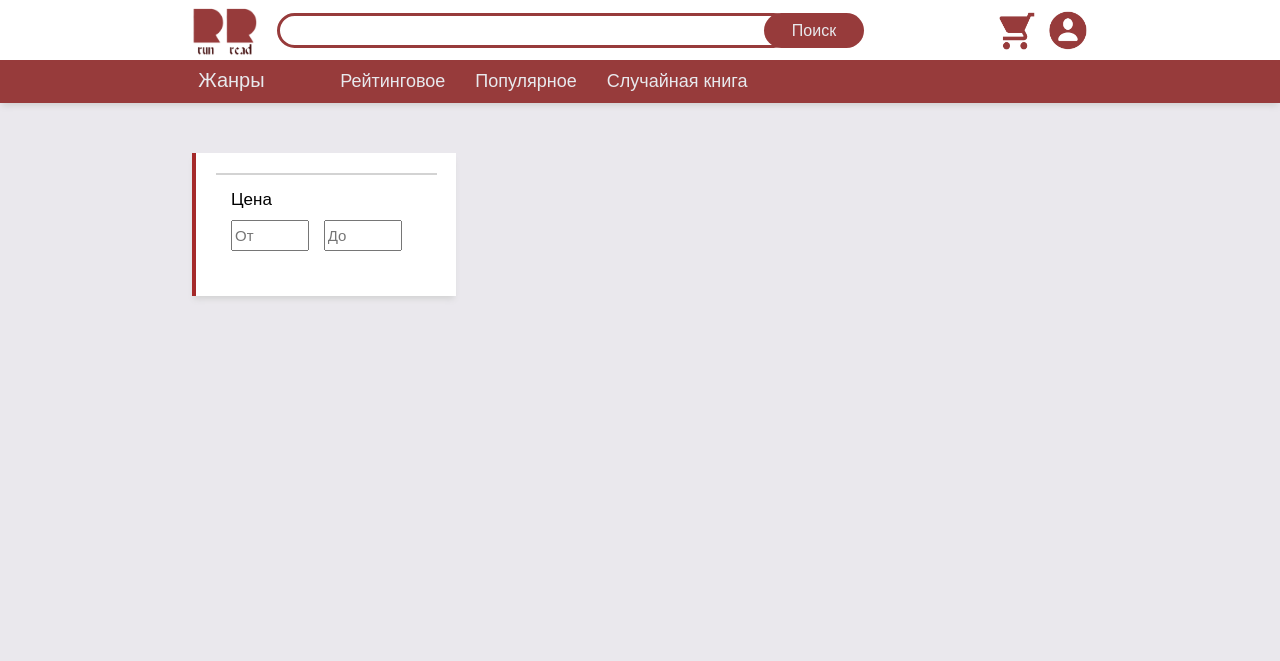
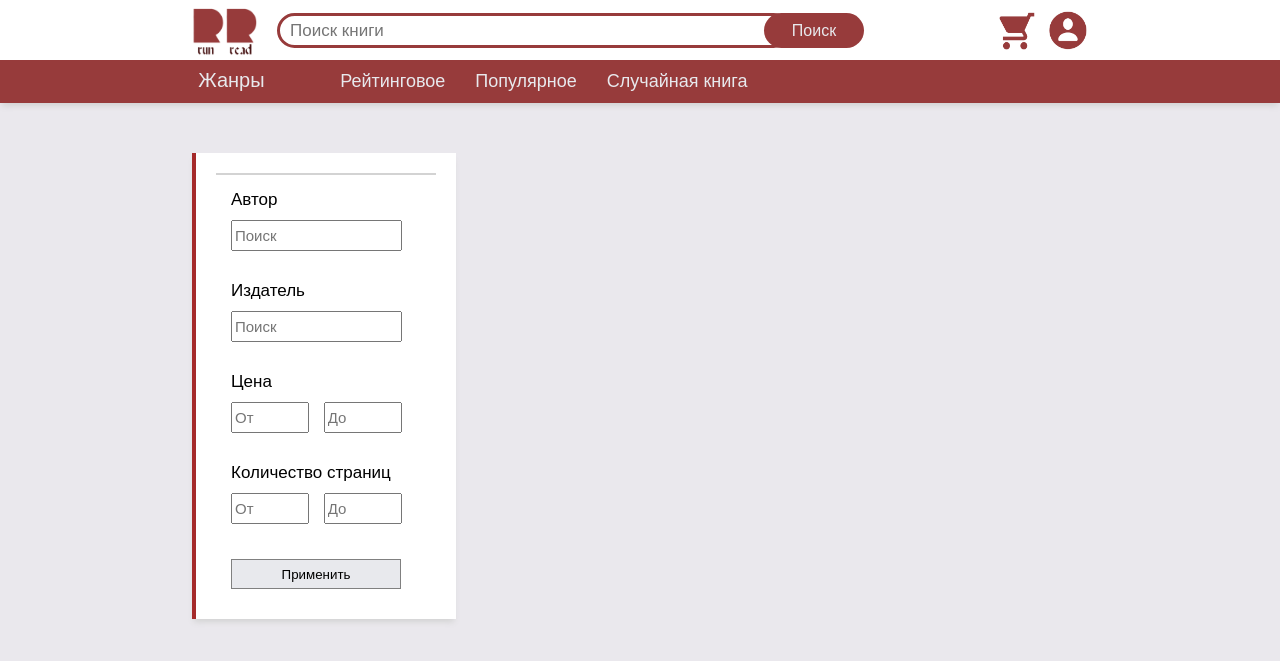
Before and after one commit to stolstule/bookstore, a Django app: template store/templates/store/genre_page.html in a window 1280 px wide. Shown: the top 661 px of the page. Run offline with Django 3.2, Linux system fonts and the light colour scheme; the template is opened without the code that fills it, so the values that code supplies are empty.

Commit message:
commit 26.03.23

```diff
--- a/store/models.py
+++ b/store/models.py
@@ -24,6 +24,7 @@ class Category(models.Model):
 
     def get_url(self):
         return reverse('genre_page', args=[self.slug])
+
 
 class Book(models.Model):
     title = models.CharField(max_length=200, db_index=True)
--- a/store/static/store/genre_list.css
+++ b/store/static/store/genre_list.css
@@ -87,12 +87,56 @@ h1 {
     float: left;
     width: 206px;
     padding: 15px 0px 15px 15px;
-    border-top: 2px solid lightgray;
 }
 
 .price_filter_block input {
     width: 70px;
     height: 25px;
+    margin: 10px 10px 5px 0px;
+    font-size: 15px;
+}
+
+.author_filter_block {
+    border-top: 2px solid lightgray;
+    padding: 15px 0px 15px 15px;
+    margin-right: 10px;
+}
+
+.author_filter_block input {
+    width: 163px;
+    height: 25px;
+    margin-top: 10px;
+    font-size: 15px;
+}
+
+.publisher_filter_block {
+    padding: 15px 0px 15px 15px;
+}
+
+.publisher_filter_block input {
+    width: 163px;
+    height: 25px;
+    margin-top: 10px;
+    font-size: 15px;
+}
+
+.volume_filter_block {
+    float: left;
+    width: 206px;
+    padding: 10px 0px 15px 15px;
+}
+
+.volume_filter_block input {
+    width: 70px;
+    height: 25px;
     margin: 10px 10px 10px 0px;
     font-size: 15px;
 }
+
+.submit_filter {
+    background: #E8E9ED;
+    width: 170px;
+    height: 30px;
+    margin: 10px 0px 10px 15px;
+    border: 1px solid gray;
+}
--- a/store/templates/includes/navbar.html
+++ b/store/templates/includes/navbar.html
@@ -3,7 +3,7 @@
     <a href="{% url 'personal_area' %}"><img src="static/store/img/user.png" height="40" width="40" class="user_logo"></a>
     <a href="{% url 'basket_page' %}"><img src="static/store/img/basket.png" height="40" width="38" class="basket_logo"></a>
     <input type="submit" value="Поиск" class="search_button">
-    <input type="text" size="45" class="search">
+    <input type="text" size="45" class="search" placeholder="Поиск книги">
 </nav>
 <nav class="down_nav">
     <div class="genre_block">
--- a/store/templates/store/genre_page.html
+++ b/store/templates/store/genre_page.html
@@ -20,15 +20,36 @@
                 {% for genre in genre_list %}
                     <a href="{{ genre.get_url }}">{{genre}}</a><br>
                 {% endfor %}
-                <form action=""></form>
+                <form method="get">
+                    <div class="author_filter_block">
+                        Автор<br>
+                        <input class="author_filter_input" name="author" type="text" list="authors" placeholder="Поиск">
+                        <datalist id="authors">
+                            {% for author in authors_filter %}
+                                <option value="{{ author }}">
+                            {% endfor %}
+                        </datalist>
+                    </div>
+                    <div class="publisher_filter_block">
+                        Издатель<br>
+                        <input class="publisher_filter_input" name="publisher" type="text" list="publisher" placeholder="Поиск">
+                        <datalist id="publisher">
+                            {% for publisher in publisher_filter %}
+                                <option value="{{ publisher }}">
+                            {% endfor %}
+                        </datalist>
+                    </div>
                     <div class="price_filter_block">
                         Цена<br>
-                        <input type="number" placeholder="От">
-                        <input type="number" placeholder="До">
+                        <input type="number" name="price_from" placeholder="От">
+                        <input type="number" name="price_to" placeholder="До">
                     </div>
-                    <div class="author_filter_block">
-
+                    <div class="volume_filter_block">
+                        Количество страниц<br>
+                        <input type="number" name="volume_from" placeholder="От" value="">
+                        <input type="number" name="volume_to" placeholder="До">
                     </div>
+                    <input type="submit" class="submit_filter" value="Применить">
                 </form>
             </div>
         <div class="section_with_blocks">
```
Also changed, not shown: store/urls.py (+5 -5 lines), store/views.py (+14 -2 lines), store/migrations/0004_author_publisher.py (added), store/migrations/0005_auto_20230325_1954.py (added), store/migrations/0006_author_publisher.py (added), store/migrations/0007_auto_20230325_2026.py (added).
